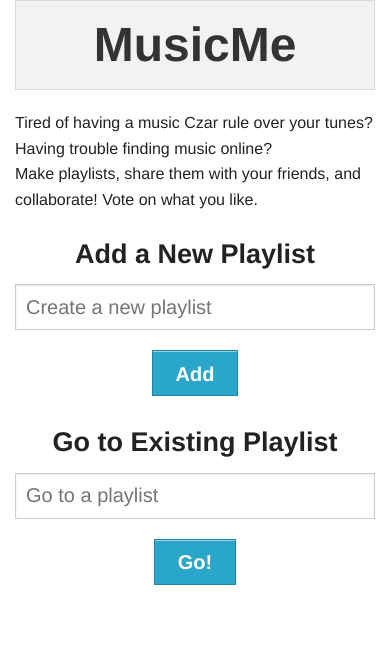
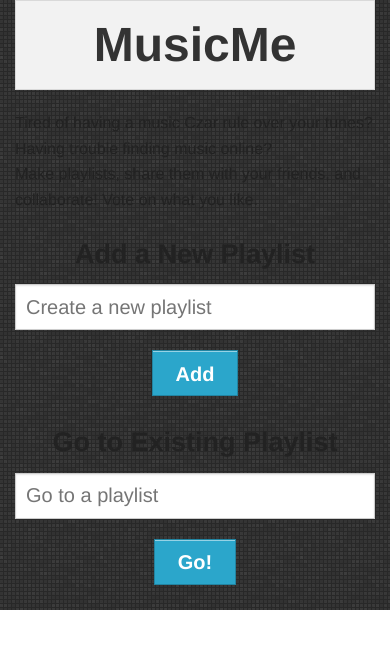
Before and after one commit to vfang/MusicMe, a Django app: page / in a window 390 px wide. Shown: the top 649 px of the page. Run offline with Django 3.2, Linux system fonts and the light colour scheme; parts of the project's set-up code (start-up, migrations or seed data) failed here and were passed over; some libraries are stand-ins or nearby versions.

Commit message:
beginnings of styling and mobile responsiveness

```diff
--- a/playlist/static/playlist/css/musicme.css
+++ b/playlist/static/playlist/css/musicme.css
@@ -1,3 +1,7 @@
+body{
+	background-image: url('../img/px.png')
+}
+
 #playlistarea {
 	float: left;
 	text-align: center;
@@ -20,6 +24,16 @@
 .songpanel{
 	padding: .75em;
 	position:	relative;
+	border-radius: 3px;
+}
+
+#songsearch {
+	font-size: 1.25em;
+}
+
+#clickedEnter {
+	font-size: 1.25em;
+	left: -10px;
 }
 
 #playPlaylistBtn {
--- a/playlist/static/playlist/js/musicme.js
+++ b/playlist/static/playlist/js/musicme.js
@@ -246,6 +246,34 @@ function queryString () {
   return query_string;
 };
 
+//Resizing for mobile
+ window.onresize = function(event) {
+//   //searchWidth = $("#search").css("width");
+//   //$('.searchResultContainer').css("width", searchWidth);
+
+//   //winHeight = $(window).height();
+//   //maxHeight = 672;
+
+//   var isIpad = /iPad/i.test(navigator.userAgent);
+
+   if ($(window).width() <= "768" || /Android|webOS|iPhone|iPad|iPod|BlackBerry/i.test(navigator.userAgent)) {
+      console.log('mobile');
+      $('#playPlaylistBtn').css('font-size', '.9em');
+      $('#pausePlaylistBtn').css('font-size', '.9em');
+      $('#clickedEnter').css('font-size', '.9em');
+      $('#songsearch').css('font-size', '.9em');
+   }else
+   {
+      $('#playPlaylistBtn').css('font-size', '1.25em');
+      $('#pausePlaylistBtn').css('font-size', '1.25em');
+      $('#clickedEnter').css('font-size', '1.25em');
+      $('#songsearch').css('font-size', '1.25em');
+   }
+
+//   }
+
+
+ }
 // using jQuery
 function getCookie(name) {
   var cookieValue = null;
```
Also changed, not shown: playlist/templates/playlist/index.html (+4 -3 lines), musicme.db, playlist/static/playlist/img/px.png (added).
